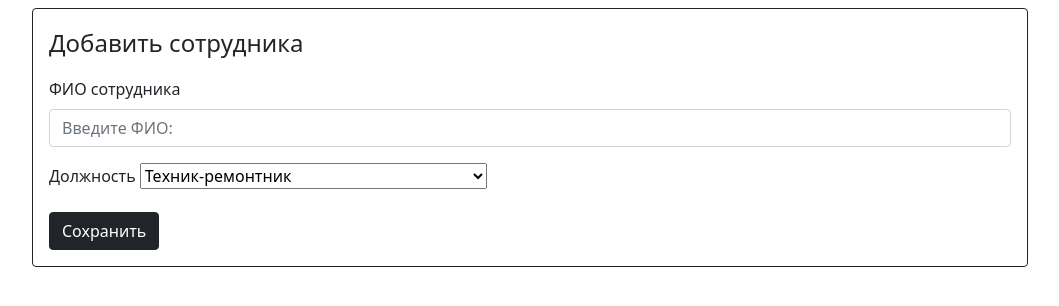
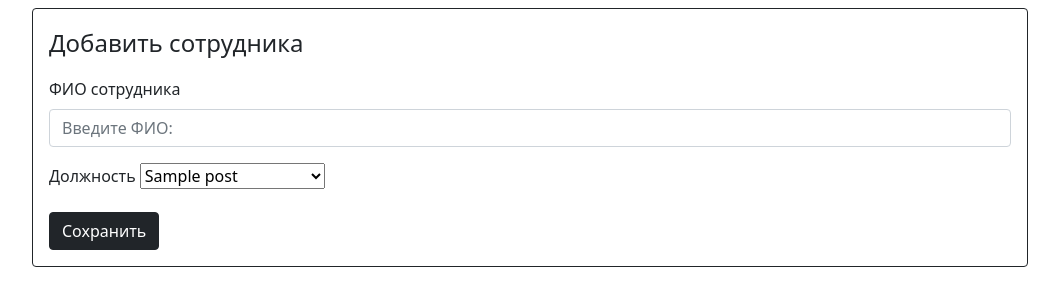
Before and after one commit to Mort3gar/web_interface, a Flask app: page /add_staff_form in a window 1280 px wide. Shown: the part 56-362 px from the top of the page, without its empty margins (110-1169 px from the left). Run offline with Flask 3, Linux system fonts and the light colour scheme; tables that the repository leaves empty hold one stand-in row (values such as "Sample post"); parts of the project's set-up code (start-up, migrations or seed data) failed here and were passed over.

Commit message:
add staff_form_for_db

```diff
--- a/app/templates/add_staff_form.html
+++ b/app/templates/add_staff_form.html
@@ -38,12 +38,12 @@
                     <div class="mb-3">
                         <label for="choice_post" class="form-label">Должность</label>
                         <select name="choice_select_post" id="choice_post" onclick="GFG_Fun(this.value)">
-                            <option value="choice_maintenance_technician">Техник-ремонтник</option>
+                            <!-- <option value="choice_maintenance_technician">Техник-ремонтник</option>
                             <option value="choice_master_receptionist">Мастер-приемщик</option>
                             <option value="choice_sales_consultant">Продавец-консультант</option>
                             <option value="choice_service_engineer">Сервисный-инженер</option>
                             <option value="choice_equipment_engineer">Инженер по эксплуатации оборудования</option>
-                            <option value="choice_not_in_list">Отсутствует в списке</option>
+                            <option value="choice_not_in_list">Отсутствует в списке</option> -->
                         </select>
                     </div>
                     <div id="hide_div" class="mb-3">
@@ -51,10 +51,103 @@
                     </div>
 
                     <div>
-                        <input type="submit" value="Сохранить" class="btn btn-dark">
+                        <input type="button" value="Сохранить" class="btn btn-dark" onclick="add_staff_in_db()">
                     </div>
                 </form>
             </div>
         </div>
     </div>
+    {% block scripts_down %}
+        <script type="text/javascript">
+        // Функции для ГЕТА
+            const get = async (url) => {
+                const response = await axios.get(
+                    url
+                );
+                return await response.data
+            };
+
+            // Формат получаемых данных [id, name, posts]
+            async function addDataInSelect(choice_id){
+                await get("/api/get_post").then(res =>{
+                let data = res;
+                let select = document.getElementById(choice_id);
+                //console.log(select.value);
+
+                for (let index_data in data) {
+                    //console.log(data[index_data]["title"])
+                    let opt = document.createElement('option');
+                    opt.value = data[index_data]["title"];
+                    opt.innerHTML = data[index_data]["title"];
+                    select.appendChild(opt);
+                }
+
+                let opt = document.createElement('option');
+                opt.value = "choice_not_in_list";
+                opt.innerHTML = "Отсутствует в списке";
+                select.appendChild(opt);
+
+              }).catch(error =>{
+              console.log(error)
+                return null
+              })
+            }
+            window.onload = addDataInSelect("choice_post");
+
+        // Функции для ПОСТА
+        function clearInputs() {
+
+            // Очистить поля ввода
+            document.getElementById("staff_name").value = "";
+            document.getElementById("post_name").value = "";
+        }
+
+        const post = async (url, dict_) => {
+            const response = await axios.post(
+                url, dict_
+            );
+            return await response.data
+        }
+
+        function get_data_from_input(){
+            let choice = $("#choice_post").val();
+            let name = $("#staff_name").val();
+            let post;
+            if (choice !== "choice_not_in_list"){
+                //post = choice.options[choice.selectedIndex].text
+                post = $("#choice_post :selected").text();
+            }
+            else{
+                post = $("#post_name").val();
+            }
+            console.log(name, post)
+            return {"name":name, "posts_id":post}
+        }
+
+        async function add_staff_in_db(){
+            let data = get_data_from_input();
+            let flag_empty = false;
+            for (let key in data){
+                if (data[key] === "") {
+                    flag_empty = true;
+                    break;
+                }
+            }
+
+
+            if (!flag_empty) {
+                await post("/api/add_staff", {"name": data["name"], "posts_id": data["posts_id"]}).then(res =>{
+                console.log(res)
+                clearInputs();
+                }).catch(error => {
+                    console.log(error)
+                })
+            }
+            else{
+                console.log("Не все поля заполнены!");
+            }
+        }
+
+        </script>
     {% endblock %}
+    {% endblock %}
--- a/app/templates/edit_staff.html
+++ b/app/templates/edit_staff.html
@@ -5,7 +5,7 @@
         <div class="container mt-5">
             <div class="border border-dark rounded p-3 m-5">
                 <form id="form_add_staff">
-                    <legend class="mb-3">Добавить сотрудника</legend>
+                    <legend class="mb-3">Изменить данные сотрудника</legend>
                     <div class="mb-3">
                         <label for="staff_name" class="form-label">ФИО сотрудника</label>
                         <input type="text" id="staff_name" class="form-control" placeholder="Введите ФИО:" required>
@@ -17,7 +17,7 @@
                     </div>
 
                     <div>
-                        <input type="submit" value="Сохранить" class="btn btn-dark">
+                        <input type="" value="Сохранить" class="btn btn-dark">
                     </div>
                 </form>
             </div>
```
